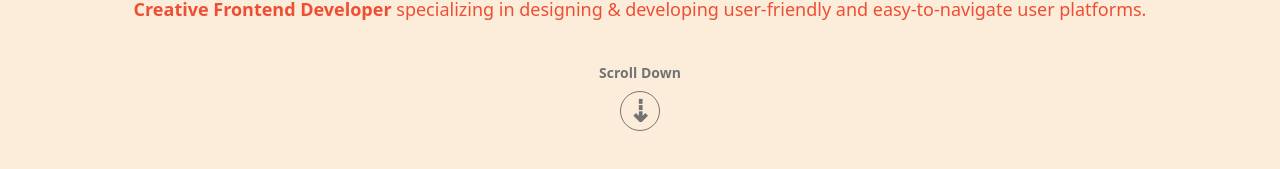
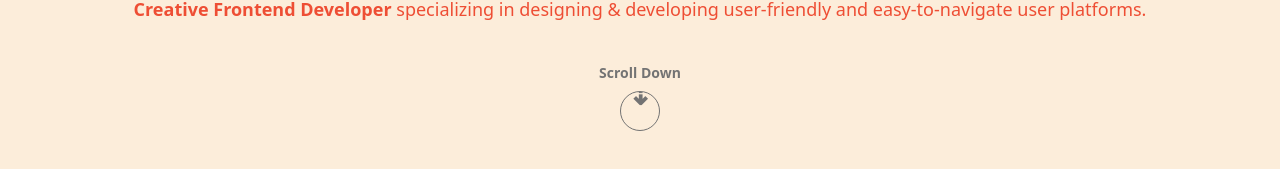
Before and after one commit to vibe-coder/david-irinyemi-portfolio-main, a Next.js app in the folder david-irinyemi-portfolio/david-irinyemi-portfolio/: page / in a window 1280 px wide. Shown: the part 593-762 px from the top of the page. Built offline with nearby package versions, Linux system fonts and the light colour scheme.

Commit message:
Created scroll down arrow animation

```diff
--- a/david-irinyemi-portfolio/david-irinyemi-portfolio/src/app/Home Sections/Styles/Section1.scss
+++ b/david-irinyemi-portfolio/david-irinyemi-portfolio/src/app/Home Sections/Styles/Section1.scss
@@ -35,5 +35,25 @@ section{
         }
       }
     }
+
+    #scroll-down-div{
+      div{
+        #arrow{
+          transform: rotate(90deg);
+          transform: translateY(-50%);
+          animation: scrollDown .91s infinite linear;
+
+        }
+
+        @keyframes scrollDown {
+          from{
+            transform: translateY(-50%)
+          }
+          to{
+            transform: translateY(100%)
+          }
+        }
+      };
+    }
   }
 }
```
